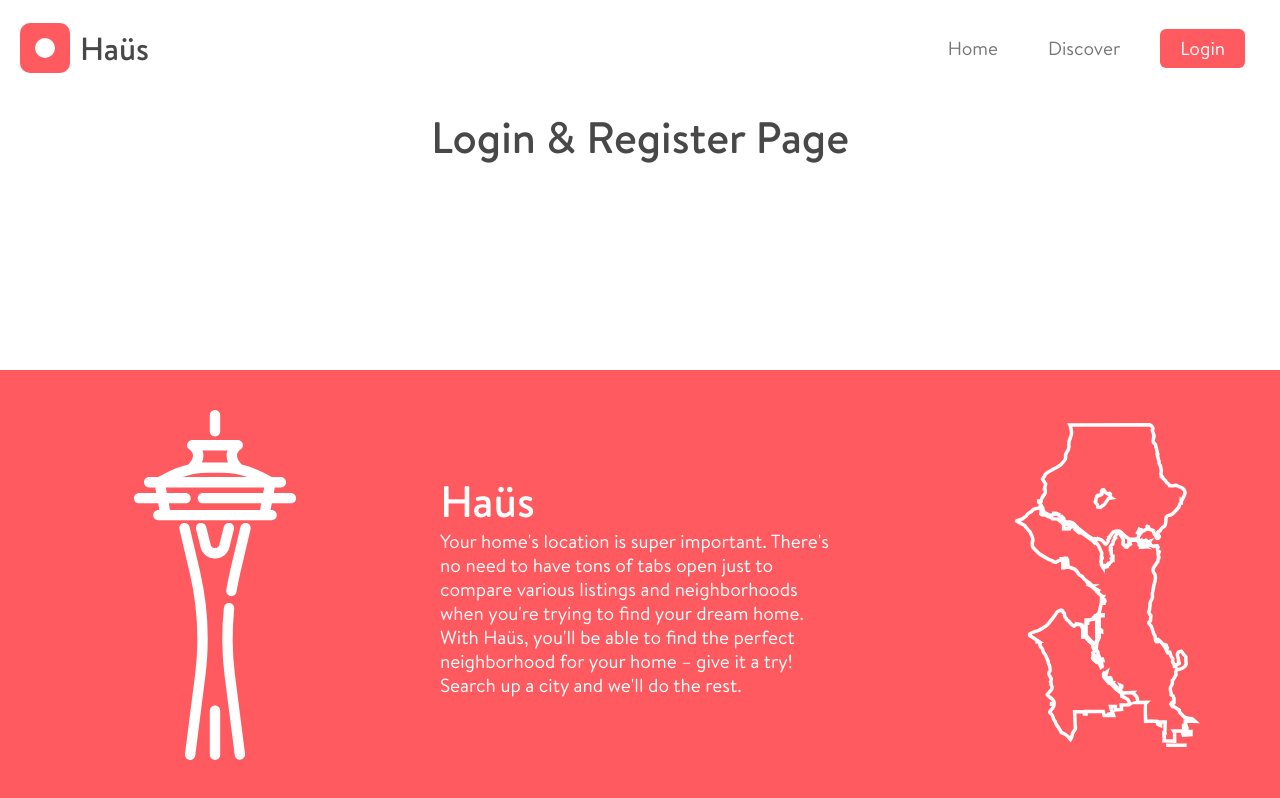
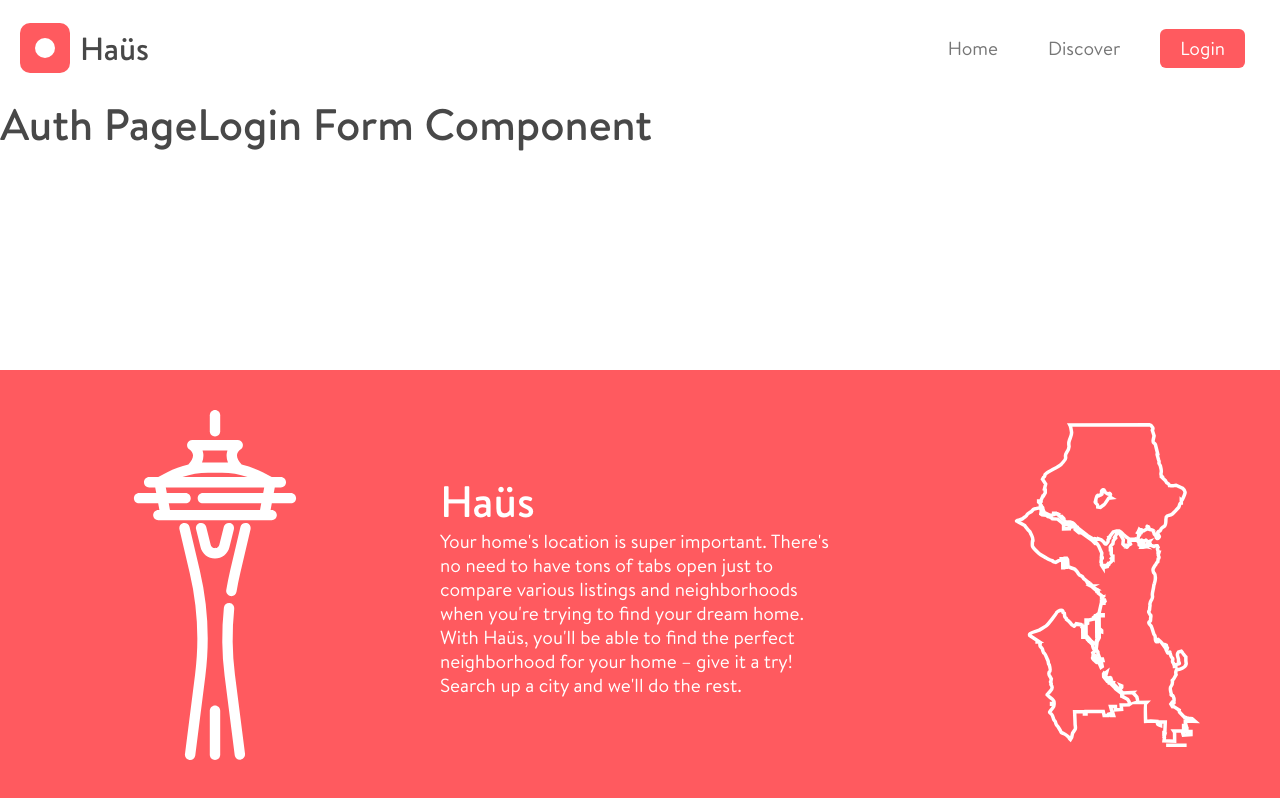
Before and after one commit to kartmanny/haus, a React (Create React App) app: page /haus/login in a window 1280 px wide. Built offline with nearby package versions, Linux system fonts and the light colour scheme.

Commit message:
Minor file extension refactor

```diff
--- a/src/App.js
+++ b/src/App.jsx
@@ -1,13 +1,13 @@
 import React from 'react';
 import { BrowserRouter, Switch, Route } from 'react-router-dom';
 
-import Navbar from './components/Navbar/Navbar';
-import Hero from './components/Hero/Hero';
-import Discover from './components/Discover/Discover';
-import Footer from './components/Footer/Footer';
-import Text from './components/Text/Text';
+import Navbar from 'components/Navbar/Navbar';
+import Hero from 'components/Hero/Hero';
+import Discover from 'components/Discover/Discover';
+import Footer from 'components/Footer/Footer';
+import Auth from 'components/Auth/Auth';
 
-import './assets/styles/app.scss';
+import 'assets/styles/app.scss';
 
 const ROUTES = [
   { name: 'Home', url: 'haus/home', cta: false },
@@ -22,19 +22,7 @@
         <Navbar routes={ROUTES} />
         <Switch>
           <Route exact path="/haus/discover" component={() => <Discover />} />
-          <Route
-            exact
-            path="/haus/login"
-            component={() => (
-              <h1
-                style={{
-                  textAlign: 'center'
-                }}
-              >
-                <Text type="title1">Login & Register Page</Text>
-              </h1>
-            )}
-          />
+          <Route exact path="/haus/login" component={() => <Auth />} />
           <Route path="/" component={() => <Hero />} />
         </Switch>
       </BrowserRouter>
```
